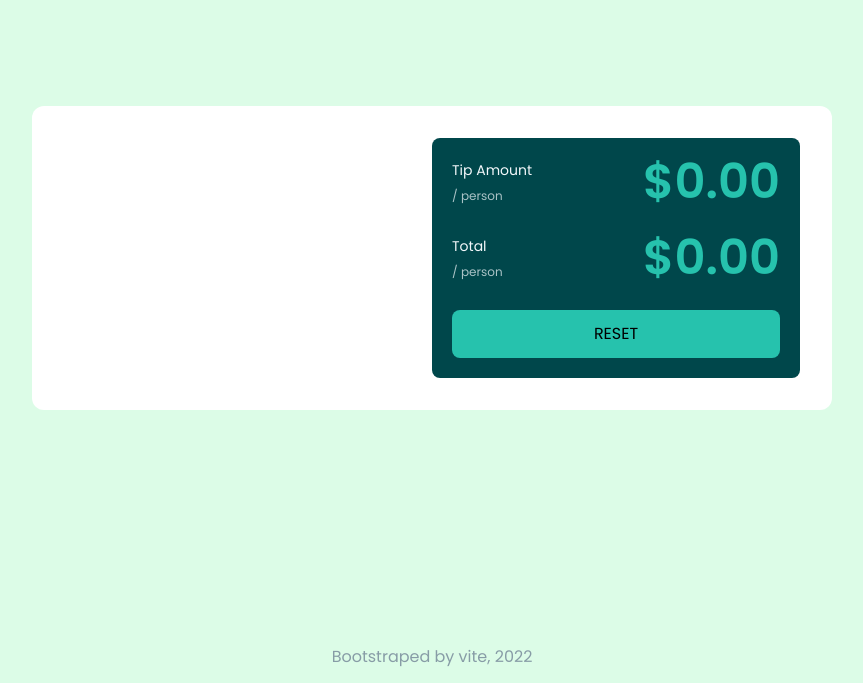
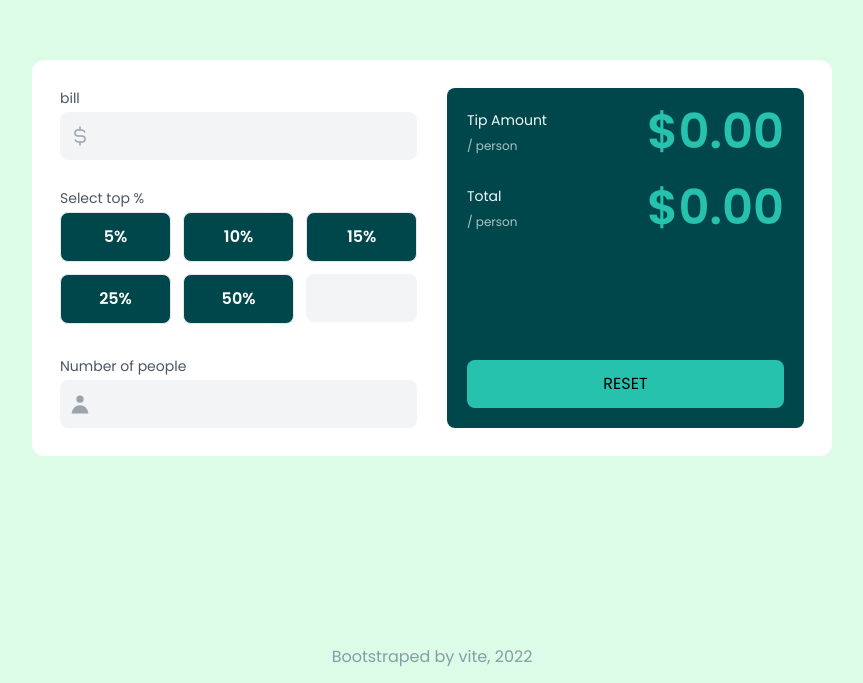
Before and after one commit to nafasebra/tip-calculator-reactts, a React (Vite) app: page / in a window 1280 px wide. Shown: the part 117-800 px from the top of the page, without its empty margins (208-1071 px from the left). Built offline with nearby package versions, Linux system fonts and the light colour scheme.

Commit message:
add content to section left and change some styles

```diff
--- a/src/components/CardContainer.tsx
+++ b/src/components/CardContainer.tsx
@@ -1,10 +1,133 @@
 function CardContainer() {
   return (
-    <div className="bg-white w-[90%] lg:w-[800px] flex flex-col-reverse lg:flex-row justify-center rounded-xl mx-auto p-8">
-      <div className="w-full lg:w-[50%] mx-auto p-5">
-
+    <div className="bg-white w-[90%] lg:w-[800px] flex flex-col-reverse lg:flex-row justify-between items-stretch rounded-xl mx-auto p-7">
+      <div className="w-full lg:w-[48%]">
+        <div className="pb-2">
+          <label className="block pb-1 text-gray-600 text-sm" htmlFor="txtBill">bill</label>
+          <div className="relative">
+            <input
+              type="text"
+              className="w-full py-3 outline-1 outline-green-200 pl-10 pr-5 font-semibold text-right rounded-lg bg-gray-100"
+            />
+            <svg
+              xmlns="http://www.w3.org/2000/svg"
+              className="w-6 h-6 absolute top-3 left-2 text-gray-400"
+              viewBox="0 0 24 24"
+              strokeWidth="1.5"
+              stroke="currentColor"
+              fill="none"
+              strokeLinecap="round"
+              strokeLinejoin="round"
+            >
+              <path stroke="none" d="M0 0h24v24H0z" fill="none" />
+              <path d="M16.7 8a3 3 0 0 0 -2.7 -2h-4a3 3 0 0 0 0 6h4a3 3 0 0 1 0 6h-4a3 3 0 0 1 -2.7 -2" />
+              <path d="M12 3v3m0 12v3" />
+            </svg>
+          </div>
+        </div>
+        <div className="py-5">
+          <p className="pb-1 text-gray-600 text-sm">Select top %</p>
+          <div className="gap-3 grid grid-cols-3 grid-rows-2">
+            <div>
+              <input
+                type="radio"
+                id="5"
+                name="tax"
+                value="5"
+                className="hidden peer"
+                required
+              />
+              <label
+                htmlFor="5"
+                className="flex justify-center items-center p-3 text-white bg-greenc-300 rounded-lg border cursor-pointer peer-checked:bg-greenc-200 font-bold hover:text-gray-600 hover:bg-gray-100"
+              >
+                5%
+              </label>
+            </div>
+            <div>
+              <input
+                type="radio"
+                id="10"
+                name="tax"
+                value="10"
+                className="hidden peer"
+                required
+              />
+              <label
+                htmlFor="10"
+                className="flex justify-center items-center p-3 text-white bg-greenc-300 rounded-lg border cursor-pointer peer-checked:bg-greenc-200 font-bold hover:text-gray-600 hover:bg-gray-100"
+              >
+                10%
+              </label>
+            </div>
+            <div>
+              <input
+                type="radio"
+                id="15"
+                name="tax"
+                value="15"
+                className="hidden peer"
+                required
+              />
+              <label
+                htmlFor="15"
+                className="flex justify-center items-center p-3 text-white bg-greenc-300 rounded-lg border cursor-pointer peer-checked:bg-greenc-200 font-bold hover:text-gray-600 hover:bg-gray-100"
+              >
+                15%
+              </label>
+            </div>
+            <div>
+              <input
+                type="radio"
+                id="25"
+                name="tax"
+                value="25"
+                className="hidden peer"
+                required
+              />
+              <label
+                htmlFor="25"
+                className="flex justify-center items-center p-3 text-white bg-greenc-300 rounded-lg border cursor-pointer peer-checked:bg-greenc-200 font-bold hover:text-gray-600 hover:bg-gray-100"
+              >
+                25%
+              </label>
+            </div>
+            <div>
+              <input
+                type="radio"
+                id="50"
+                name="tax"
+                value="50"
+                className="hidden peer"
+                required
+              />
+              <label
+                htmlFor="50"
+                className="flex justify-center items-center p-3 text-white bg-greenc-300 rounded-lg border cursor-pointer peer-checked:bg-greenc-200 font-bold hover:text-gray-600 hover:bg-gray-100"
+              >
+                50%
+              </label>
+            </div>
+            <div>
+              <input
+                type="text"
+                className="w-full py-3 outline-1 outline-green-200 px-5 font-semibold text-center rounded-lg bg-gray-100"
+              />
+            </div>
+          </div>
+        </div>
+        <div className="pt-3">
+          <label className="block pb-1 text-gray-600 text-sm" htmlFor="txtBill">Number of people</label>
+          <div className="relative">
+            <input
+              type="text"
+              className="w-full py-3 outline-1 outline-green-200 pl-10 pr-5 font-semibold text-right rounded-lg bg-gray-100"
+            />
+            <svg className="w-6 h-6 text-gray-400 absolute top-3 left-2" fill="currentColor" viewBox="0 0 20 20" xmlns="http://www.w3.org/2000/svg"><path fillRule="evenodd" d="M10 9a3 3 0 100-6 3 3 0 000 6zm-7 9a7 7 0 1114 0H3z" clipRule="evenodd" /></svg>
+          </div>
+        </div>
       </div>
-      <div className="flex flex-col justify-between h-full w-full lg:w-[50%] mx-auto bg-greenc-300 rounded-lg p-5">
+      <div className="flex flex-col justify-between w-full lg:w-[48%] bg-greenc-300 rounded-lg p-5">
         <div>
           <div className="flex items-center justify-between pb-7">
             <div className="text-light">
```
